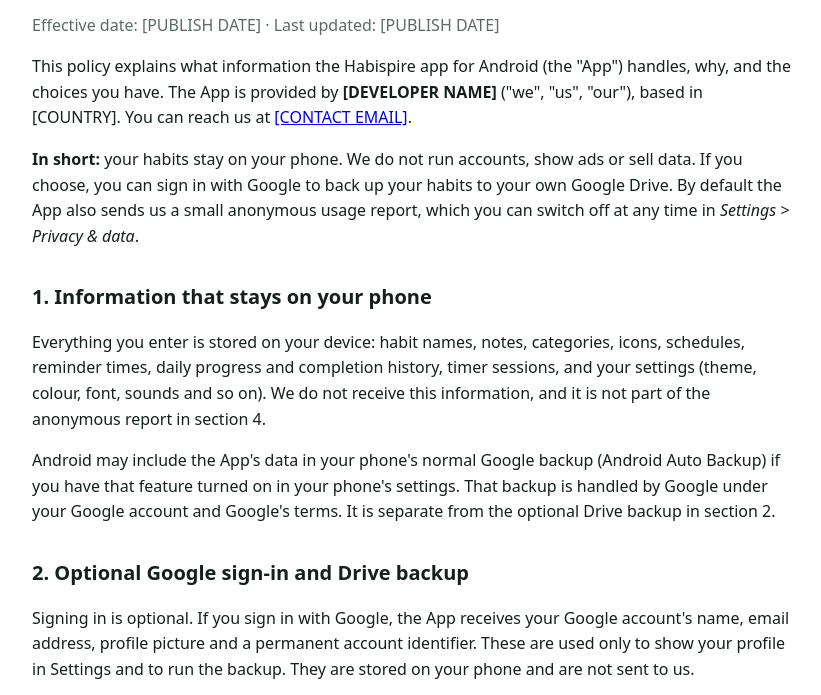
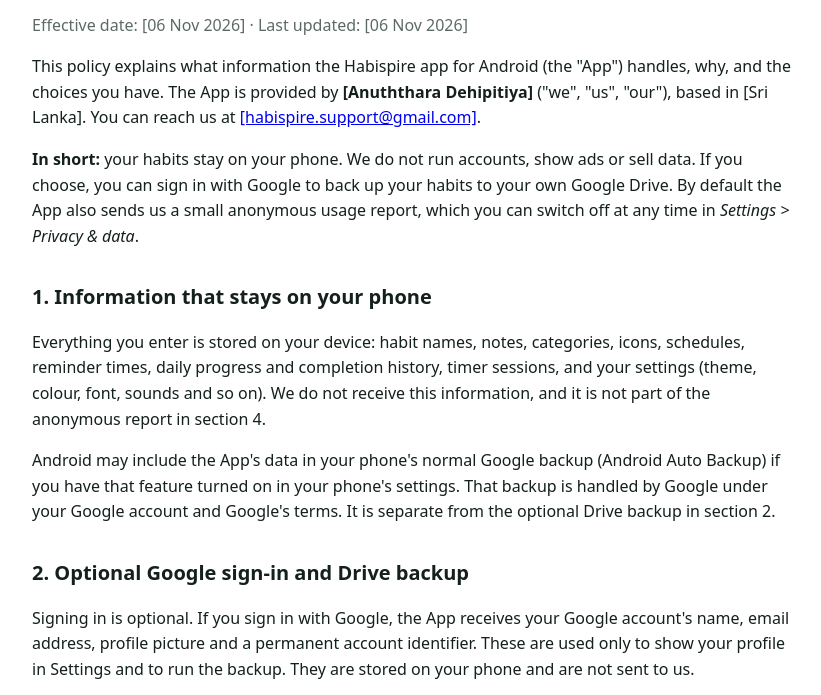
Before and after one commit to Dehipitiaya/habispire, a plain HTML site: page privacy-policy.html in a window 1280 px wide. Shown: the part 91-786 px from the top of the page, without its empty margins (228-1049 px from the left). Drawn offline with Linux system fonts and the light colour scheme.

Commit message:
Update privacy-policy.html
Add user details

```diff
--- a/privacy-policy.html
+++ b/privacy-policy.html
@@ -18,9 +18,9 @@
 <body>
 
 <h1>Habispire Privacy Policy</h1>
-<p class="meta">Effective date: [PUBLISH DATE] &middot; Last updated: [PUBLISH DATE]</p>
+<p class="meta">Effective date: [06 Nov 2026] &middot; Last updated: [06 Nov 2026]</p>
 
-<p>This policy explains what information the Habispire app for Android (the "App") handles, why, and the choices you have. The App is provided by <strong>[DEVELOPER NAME]</strong> ("we", "us", "our"), based in [COUNTRY]. You can reach us at <a href="mailto:[CONTACT EMAIL]">[CONTACT EMAIL]</a>.</p>
+<p>This policy explains what information the Habispire app for Android (the "App") handles, why, and the choices you have. The App is provided by <strong>[Anuththara Dehipitiya]</strong> ("we", "us", "our"), based in [Sri Lanka]. You can reach us at <a href="mailto:[CONTACT EMAIL]">[habispire.support@gmail.com]</a>.</p>
 
 <p><strong>In short:</strong> your habits stay on your phone. We do not run accounts, show ads or sell data. If you choose, you can sign in with Google to back up your habits to your own Google Drive. By default the App also sends us a small anonymous usage report, which you can switch off at any time in <em>Settings &gt; Privacy &amp; data</em>.</p>
 
@@ -57,7 +57,7 @@
   <li>Basic device and app information: app version and install date, how the App was installed (for example Google Play), Android version, device manufacturer (not the model), screen size (rounded) and density, language, region and time zone.</li>
 </ul>
 <p>The report <strong>never</strong> contains habit names, notes, category names, your Google account or Drive contents, your location, contacts or photos.</p>
-<p>The report is sent over an encrypted connection (HTTPS) to a server we operate on cloud hosting and database services provided by [HOSTING PROVIDER, e.g. Vercel Inc. and Neon, Inc.], which process it for us. We do not use it for advertising, we do not sell it and we do not share it with anyone else. Because it is not linked to you, we cannot tell which person a report belongs to. We keep reports for up to [RETENTION PERIOD, e.g. 24 months] and then delete them or reduce them to anonymous totals.</p>
+<p>The report is sent over an encrypted connection (HTTPS) to a server we operate on cloud hosting and database services provided by [Vercel Inc. and Neon, Inc.], which process it for us. We do not use it for advertising, we do not sell it and we do not share it with anyone else. Because it is not linked to you, we cannot tell which person a report belongs to. We keep reports for up to [24 months] and then delete them or reduce them to anonymous totals.</p>
 <p><em>Why we do this (for people in the EEA, UK and similar regions):</em> our legitimate interest in understanding and improving the App, with minimal data and an easy way to opt out. You can object at any time by switching sharing off.</p>
 
 <h2>5. Purchases (Premium)</h2>
@@ -75,7 +75,7 @@
 <table>
   <tr><th>Service</th><th>What for</th><th>What it receives</th></tr>
   <tr><td>Google (Sign-In, Drive, Play Billing, Android Backup)</td><td>Optional sign-in, optional backup, purchases, phone backup</td><td>Only what you choose to use; governed by Google's privacy policy</td></tr>
-  <tr><td>[HOSTING PROVIDER] (our server and database)</td><td>Receiving and storing the anonymous report</td><td>The anonymous report described in section 4</td></tr>
+  <tr><td>[Vercel Inc. and Neon, Inc.] (our server and database)</td><td>Receiving and storing the anonymous report</td><td>The anonymous report described in section 4</td></tr>
 </table>
 <p>These providers may process data in countries other than yours, including the United States. Where required, we rely on appropriate safeguards such as standard contractual clauses.</p>
 
@@ -98,7 +98,7 @@
 <p>We may update this policy as the App changes. We will post the new version at this address with a new "last updated" date and, for significant changes, tell you in the App. Using the App after a change means you accept the updated policy.</p>
 
 <h2>12. Contact</h2>
-<p>[DEVELOPER NAME]<br>[COUNTRY]<br><a href="mailto:[CONTACT EMAIL]">[CONTACT EMAIL]</a></p>
+<p>[Anuththara Dehipitiya]<br>[Sri Lanka]<br><a href="mailto:[CONTACT EMAIL]">[habispire.support@gmail.com]</a></p>
 
 </body>
 </html>
```
